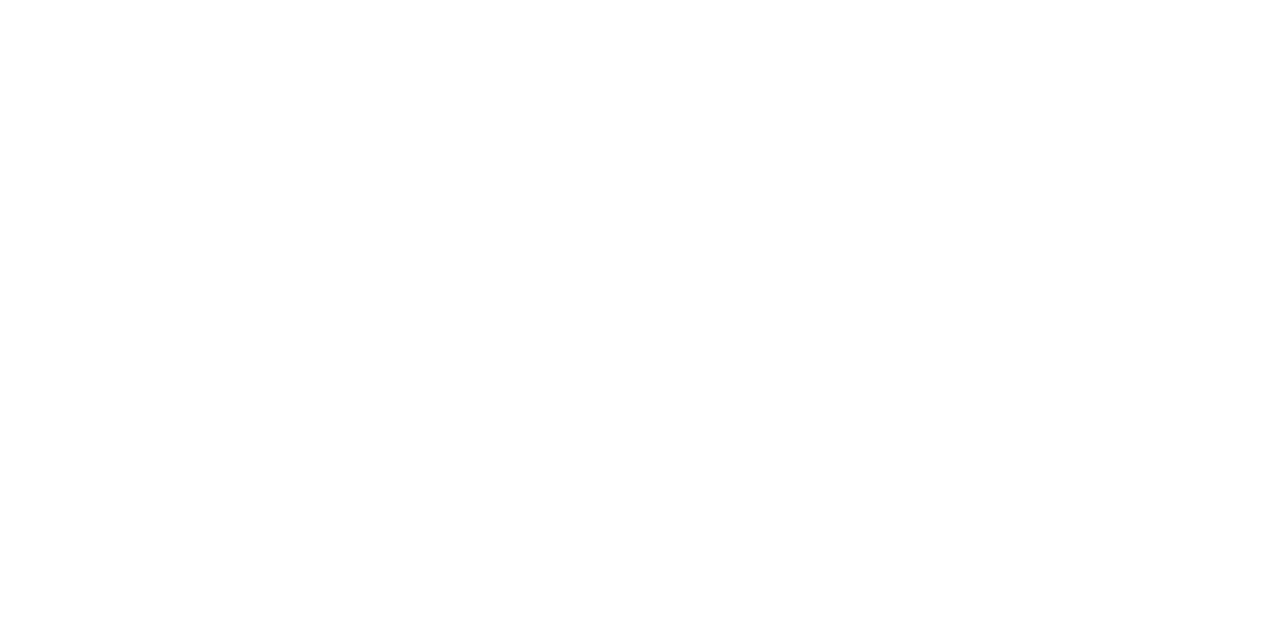
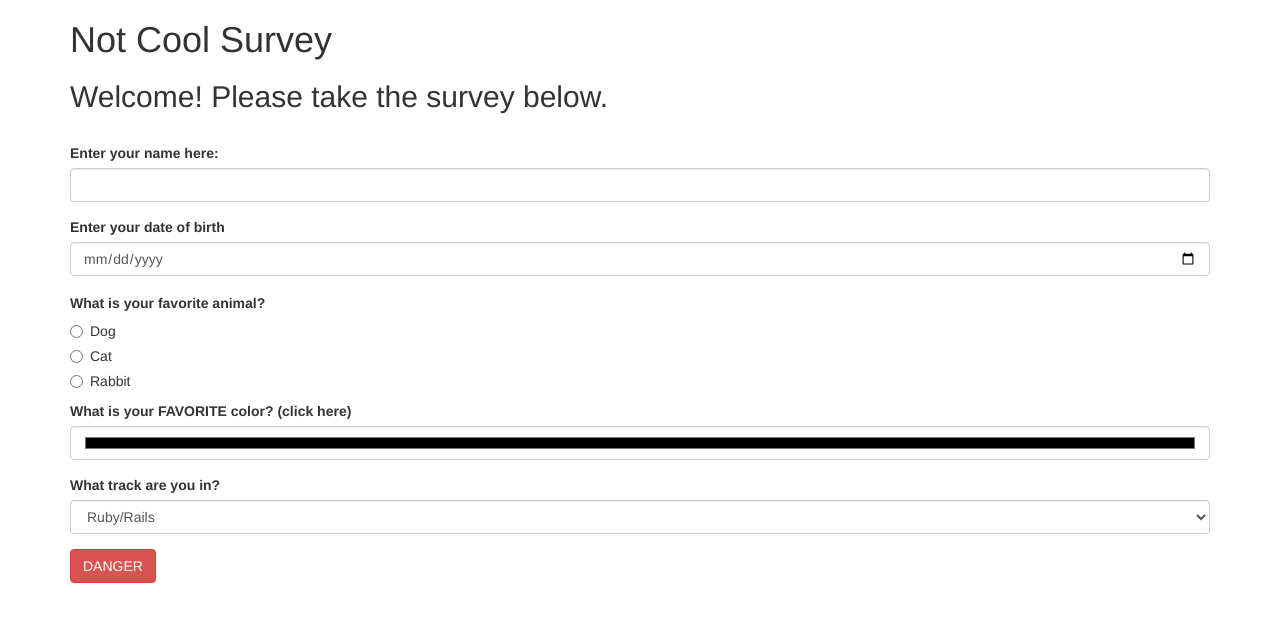
Before and after one commit to grepcats/survey, a plain HTML site: page index.html in a window 1280 px wide. Drawn offline with Linux system fonts and the light colour scheme.

Commit message:
add survey form and jquery to display results of survey on page.

```diff
--- a/css/styles.css
+++ b/css/styles.css
@@ -0,0 +1,20 @@
+h3 {
+  font-size: 1em;
+  font-weight: bold;
+  color: #333;
+}
+
+ul {
+  list-style-type: none;
+  margin-top: 20px;
+}
+
+li {
+  font-size: 1.5em;
+  font-style: bold;
+}
+
+.nameLabel {
+  color: blue;
+  margin-top: 20px;
+}
--- a/index.html
+++ b/index.html
@@ -8,6 +8,55 @@
     <title></title>
   </head>
   <body>
-
+    <div class="container">
+      <h1>Not Cool Survey</h1>
+      <h2>Welcome! Please take the survey below.</h2>
+      <br>
+      <form id="survey">
+        <div class="form-group">
+          <label for="name">Enter your name here:</label>
+          <input id="name" class="form-control" type="text"></input>
+        </div>
+        <div class="form-group">
+          <label for="dob">Enter your date of birth</label>
+          <input id="dob" class="form-control" type="date"></input>
+        </div>
+        <h3>What is your favorite animal?</h3>
+        <div class="radio">
+          <label>
+            <input type="radio" name="animal" value="dog">
+            Dog
+          </label>
+        </div>
+        <div class="radio">
+          <label>
+            <input type="radio" name="animal" value="cat">
+            Cat
+          </label>
+        </div>
+        <div class="radio">
+          <label>
+            <input type="radio" name="animal" value="rabbit">
+            Rabbit
+          </label>
+        </div>
+        <div class="form-group">
+          <label for="fave-color">What is your FAVORITE color? (click here)</label>
+          <input id="fave-color" class="form-control" type="color">
+        </div>
+        <div class="form-group">
+          <label for="track">What track are you in?</label>
+          <select class="form-control" id="track">
+            <option>Ruby/Rails</option>
+            <option>C#/.NET</option>
+            <option>Design</option>
+            <option>Java/Android</option>
+          </select>
+        </div>
+        <button type="submit" class="btn btn-danger">DANGER</button>
+      </form>
+    </div>
+    <ul id="answers">
+    </ul>
   </body>
 </html>
--- a/js/scripts.js
+++ b/js/scripts.js
@@ -0,0 +1,25 @@
+$(document).ready(function(){
+  $("form#survey").submit(function(event){
+    event.preventDefault();
+    var userName = $("input#name").val();
+    var userDob = $("input#dob").val();
+    var userAnimal = $("input:radio[name=animal]:checked").val();
+    var faveColor = $("#fave-color").val();
+    var userTrack = $("#track").val();
+
+    $("#answers").append('<li class="nameLabel">'+userName+"</li>")
+    $("#answers").append("<li>"+userDob+"</li>");
+    $("#answers").append("<li>"+userAnimal+"</li>");
+    $("#answers").append("<li>"+faveColor+"</li>");
+    $("#answers").append("<li>"+userTrack+"</li>");
+
+  //  $("#answers").mouseover(function(){
+  //    $("#answers").css("background-color", faveColor);
+  //  });
+//    $("#answers").mouseout(function(){
+  //    $("#answers").css("background-color", "white");
+  });
+  $(".nameLabel").click(function(){
+    console.log("hello");
+  });
+});
```
